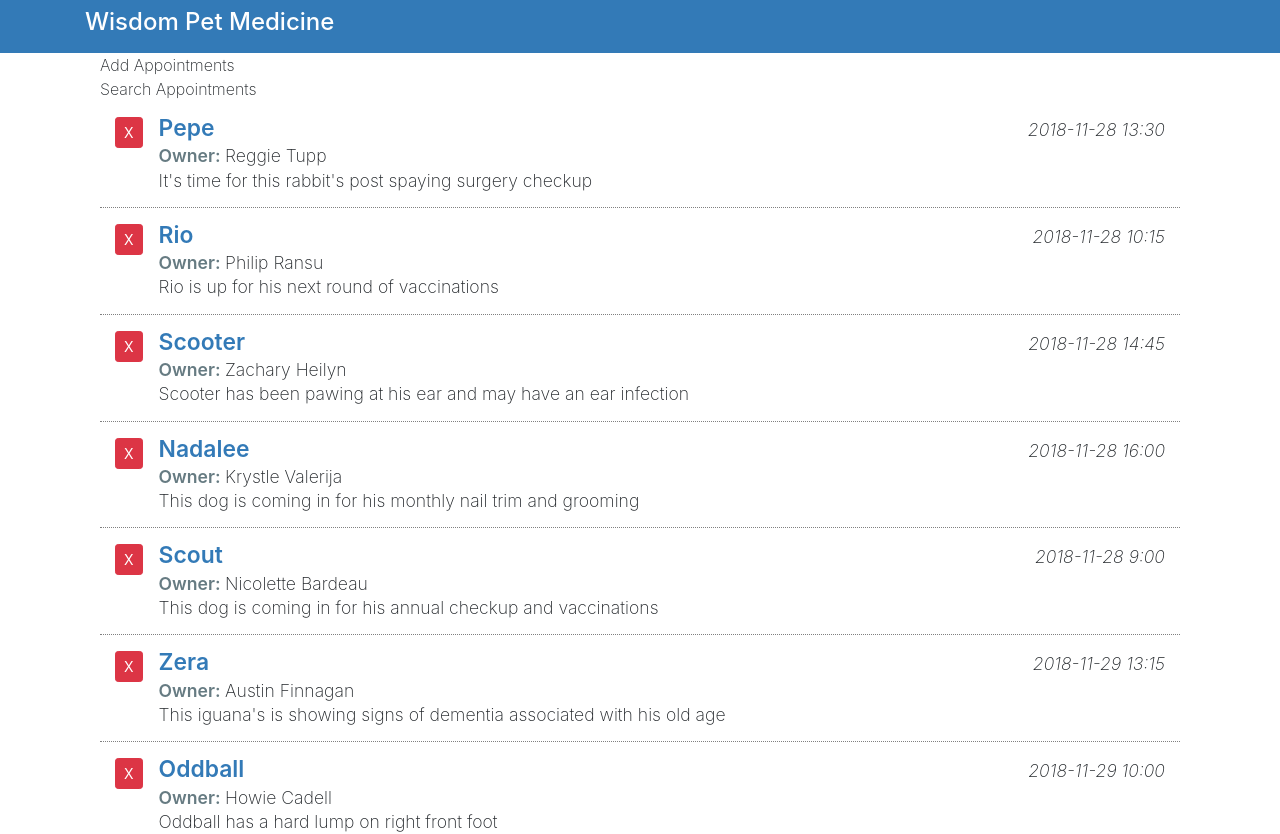
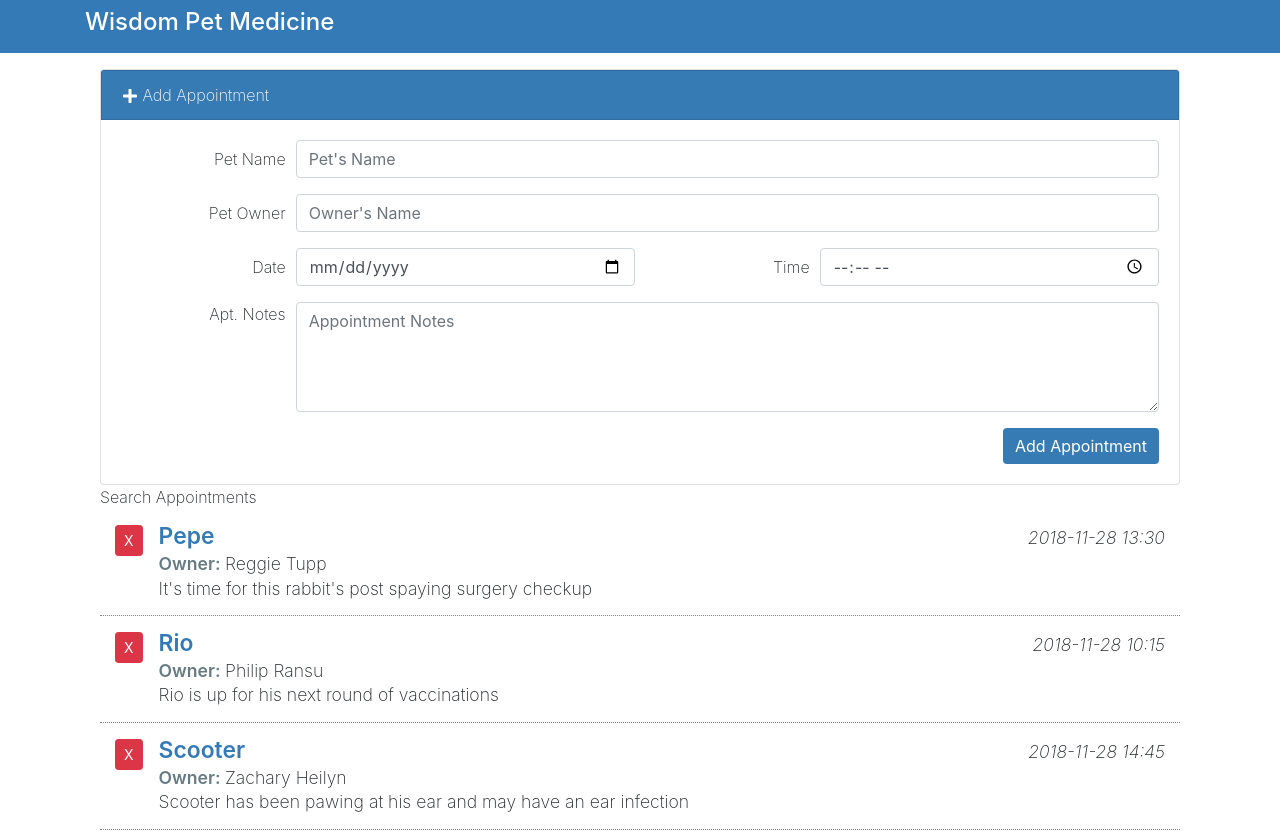
Before and after one commit to SingNavdeep/ReactInterface, a React (Create React App) app: page / in a window 1280 px wide. Shown: the top 834 px of the page. Built offline with nearby package versions, Linux system fonts and the light colour scheme.

Commit message:
Form display and toggle form display on/off

```diff
--- a/src/components/AddAppointments.js
+++ b/src/components/AddAppointments.js
@@ -1,10 +1,114 @@
 import React, {Component} from 'react';
+import {FaPlus} from 'react-icons/fa';
 
 class AddAppointments extends Component {
     render () {
         return (
-            <div>Add Appointments</div>
-        )
+            <div className={
+                (this.props.formDisplay ? "card textcenter mt-3" : "card textcenter mt-3 add-appointment")
+            }>
+          <div className="apt-addheading card-header bg-primary text-white" onClick={this.props.toggleForm}>
+            <FaPlus /> Add Appointment
+          </div>
+
+          <div className="card-body">
+            <form id="aptForm" noValidate>
+              <div className="form-group form-row">
+                <label
+                  className="col-md-2 col-form-label text-md-right"
+                  htmlFor="petName"
+                  readOnly
+                >
+                  Pet Name
+                </label>
+                <div className="col-md-10">
+                  <input
+                    type="text"
+                    className="form-control"
+                    name="petName"
+                    placeholder="Pet's Name"
+                  />
+                </div>
+              </div>
+
+              <div className="form-group form-row">
+                <label
+                  className="col-md-2 col-form-label text-md-right"
+                  htmlFor="ownerName"
+                >
+                  Pet Owner
+                </label>
+                <div className="col-md-10">
+                  <input
+                    type="text"
+                    className="form-control"
+                    name="ownerName"
+                    placeholder="Owner's Name"
+                  />
+                </div>
+              </div>
+
+              <div className="form-group form-row">
+                <label
+                  className="col-md-2 col-form-label text-md-right"
+                  htmlFor="aptDate"
+                >
+                  Date
+                </label>
+                <div className="col-md-4">
+                  <input
+                    type="date"
+                    className="form-control"
+                    name="aptDate"
+                    id="aptDate"
+                  />
+                </div>
+                <label
+                  className="col-md-2 col-form-label text-md-right"
+                  htmlFor="aptTime"
+                >
+                  Time
+                </label>
+                <div className="col-md-4">
+                  <input
+                    type="time"
+                    className="form-control"
+                    name="aptTime"
+                    id="aptTime"
+                  />
+                </div>
+              </div>
+
+              <div className="form-group form-row">
+                <label className="col-md-2 text-md-right" htmlFor="aptNotes">
+                  Apt. Notes
+                </label>
+                <div className="col-md-10">
+                  <textarea
+                    className="form-control"
+                    rows="4"
+                    cols="50"
+                    name="aptNotes"
+                    id="aptNotes"
+                    placeholder="Appointment Notes"
+                  />
+                </div>
+              </div>
+
+              <div className="form-group form-row mb-0">
+                <div className="offset-md-2 col-md-10">
+                  <button
+                    type="submit"
+                    className="btn btn-primary d-block ml-auto"
+                  >
+                    Add Appointment
+                  </button>
+                </div>
+              </div>
+            </form>
+          </div>
+        </div>
+        );
     }
 }
 
--- a/src/components/App.js
+++ b/src/components/App.js
@@ -10,10 +10,21 @@
     super();
     this.state = {
       myName: 'Navdeep',
-      myAppointments: []
+      myAppointments: [],
+      formDisplay: true
     };
 
     this.removeAppointment = this.removeAppointment.bind(this);
+    this.switchFormDisplay = this.switchFormDisplay.bind(this);
+  }
+
+  /*
+    toggle display of AddAppointments form component.
+  */
+  switchFormDisplay() {
+    this.setState({
+      formDisplay: !this.state.formDisplay
+    })
   }
 
   removeAppointment(apt) {
@@ -46,7 +57,7 @@
             <div className="row">
               <div className="col-md-12 bg-white">
                 <div className="container">
-                  <AddAppointments />
+                  <AddAppointments formDisplay = {this.state.formDisplay} toggleForm={this.switchFormDisplay}/>
                   <SearchAppointments />
                   {
                     //pass state variable data to ListAppointments component
```
